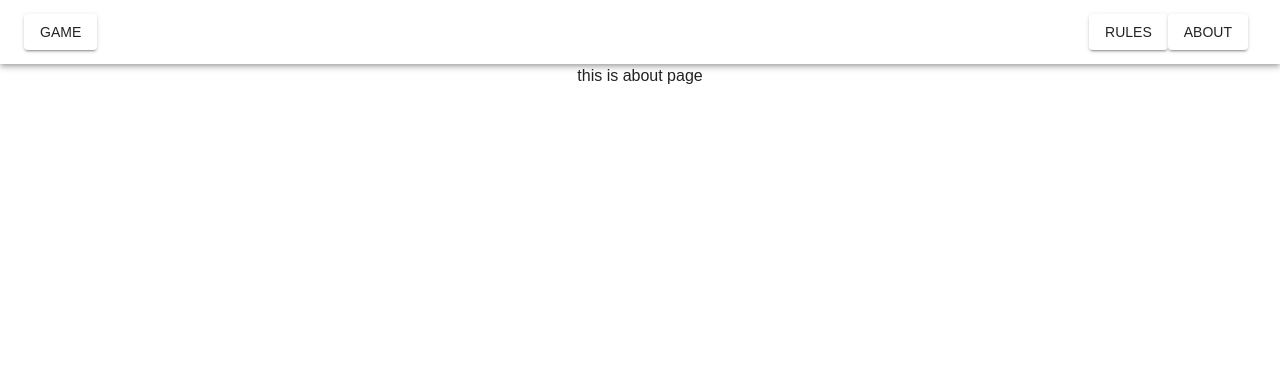
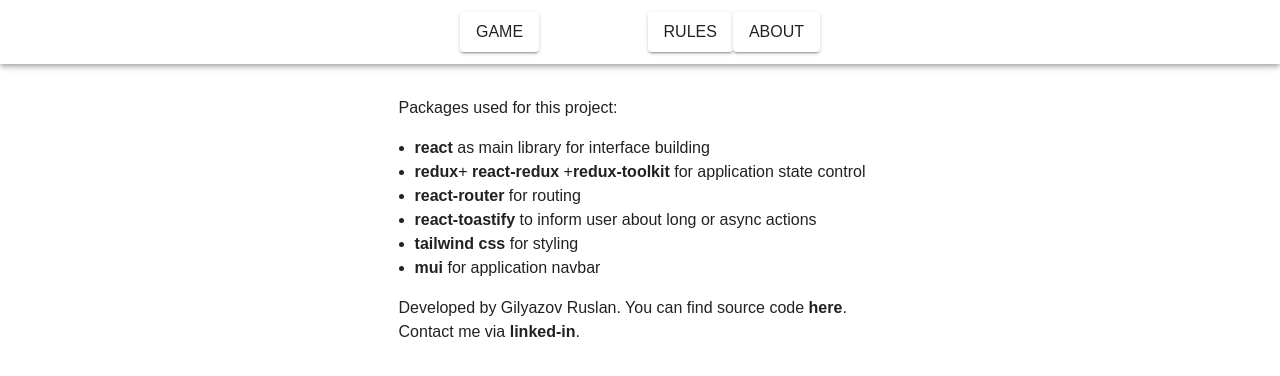
Before and after one commit to RGilyazov/numbers_puzzle, a React (Create React App) app: page /numbers_puzzle/about in a window 1280 px wide. Shown: the top 376 px of the page. Built offline with nearby package versions, Linux system fonts and the light colour scheme.

Commit message:
about and rules content

```diff
--- a/src/app/App.js
+++ b/src/app/App.js
@@ -16,7 +16,12 @@ import { BrowserRouter, Routes, Route } from "react-router-dom";
 const theme = createTheme({
   typography: {
     fontFamily: ["Arial", "sans-serif"].join(","),
-    fontSize: isMobile ? 40 : 14,
+    button: {
+      fontSize: isMobile ? "5vmin" : "1rem",
+    },
+    body1: {
+      fontSize: isMobile ? "5vmin" : "1rem",
+    },
   },
   palette: {
     primary: { main: "#FFFFFF" },
--- a/src/common/Navbar.jsx
+++ b/src/common/Navbar.jsx
@@ -1,6 +1,7 @@
 import { React, useState } from "react";
 import { useDispatch, useSelector } from "react-redux";
 import { useNavigate, useLocation } from "react-router-dom";
+import { isMobile } from "react-device-detect";
 
 import {
   AppBar,
@@ -42,7 +43,21 @@ function Navbar() {
   return (
     <AppBar position="static">
       <CssBaseline />
-      <Toolbar>
+      <Toolbar variant="regular">
+        <Box
+          component="div"
+          display="flex"
+          justifyContent="center"
+          alignItems="center"
+          sx={{ flexGrow: 1 }}
+        >
+          <Box
+            component="div"
+            display="flex"
+            justifyContent="center"
+            alignItems="center"
+            sx={{ width: isMobile ? "100%" : "22.5rem" }}
+          >
             <Button
               variant="contained"
               aria-controls="simple-menu"
@@ -53,7 +68,6 @@ function Navbar() {
             </Button>
             <Box
               component="div"
-          m={1}
               display="flex"
               justifyContent="flex-end"
               alignItems="center"
@@ -117,6 +131,8 @@ function Navbar() {
                 </MenuItem>
               </Menu>
             </Box>
+          </Box>
+        </Box>
       </Toolbar>
     </AppBar>
   );
--- a/src/features/about/About.jsx
+++ b/src/features/about/About.jsx
@@ -1,5 +1,101 @@
 import React from "react";
 
 export default function About() {
-  return <div>{"this is about page"}</div>;
+  return (
+    <div className="m-4 p-4">
+      <p>
+        Packages used for this project:
+        <ul className="list-disc m-4">
+          <li>
+            <a
+              className="no-underline hover:underline"
+              href="http://reactjs.org/"
+            >
+              <b>react</b>
+            </a>{" "}
+            as main library for interface building
+          </li>
+          <li>
+            <a
+              className="no-underline hover:underline"
+              href="http://redux.js.org/"
+            >
+              <b>redux</b>
+            </a>
+            +{" "}
+            <a
+              className="no-underline hover:underline"
+              href="http://react-redux.js.org/"
+            >
+              <b>react-redux</b>
+            </a>{" "}
+            +
+            <a
+              className="no-underline hover:underline"
+              href="http://redux-toolkit.js.org/"
+            >
+              <b>redux-toolkit</b>
+            </a>{" "}
+            for application state control
+          </li>
+          <li>
+            <a
+              className="no-underline hover:underline"
+              href="https://reactrouter.com/"
+            >
+              {" "}
+              <b> react-router</b>
+            </a>{" "}
+            for routing
+          </li>
+          <li>
+            <a
+              className="no-underline hover:underline"
+              href="https://www.npmjs.com/package/react-toastify"
+            >
+              <b>react-toastify</b>
+            </a>{" "}
+            to inform user about long or async actions
+          </li>
+          <li>
+            <a
+              className="no-underline hover:underline"
+              href="https://tailwindcss.com/"
+            >
+              <b>tailwind css</b>{" "}
+            </a>
+            for styling
+          </li>
+          <li>
+            <a className="no-underline hover:underline" href="https://mui.com/">
+              <b>mui</b>
+            </a>{" "}
+            for application navbar
+          </li>
+        </ul>
+      </p>
+
+      <p>
+        Developed by Gilyazov Ruslan. You can find source code{" "}
+        <a
+          className="no-underline hover:underline"
+          href="https://github.com/bbOracul/numbers_puzzle"
+        >
+          <b>here</b>
+        </a>
+        .{" "}
+      </p>
+      <p>
+        {" "}
+        Contact me via{" "}
+        <a
+          className="no-underline hover:underline"
+          href="https://www.linkedin.com/in/ruslangilyazov/"
+        >
+          <b>linked-in</b>
+        </a>
+        .
+      </p>
+    </div>
+  );
 }
--- a/src/features/puzzleGame/puzzleGameSlice.js
+++ b/src/features/puzzleGame/puzzleGameSlice.js
@@ -49,6 +49,7 @@ export const puzzleGameSlice = createSlice({
     },
     loadGame(state, action) {
       Object.assign(state, action.payload);
+      state.topRow = utils.calculateTopRow(state.rows, state.displayStart);
       action.success = true;
     },
     newGame(state, action) {
--- a/src/features/rules/Rules.jsx
+++ b/src/features/rules/Rules.jsx
@@ -1,5 +1,35 @@
 import React from "react";
+import { isMobile } from "react-device-detect";
 
 export default function Rules() {
-  return <div>{"this is rules page"}</div>;
+  return (
+    <div
+      className="m-4 p-4 text-justify"
+      style={{ "max-width": isMobile ? "100%" : "30rem" }}
+    >
+      <p>
+        &nbsp;&nbsp;&nbsp;&nbsp;The goal of the game is to remove all blocks
+        from the field.{" "}
+      </p>
+      <p>
+        &nbsp;&nbsp;&nbsp;&nbsp;Only neighboring blocks with equal values or
+        with values which sum is equal to 10 can be removed. Blocks in the same
+        row or in the same column considered neighboring if there are no other
+        blocks between them. Blocks that are located one by one from left to
+        right and from top to bottom also considered neighboring (see fig.1).
+      </p>
+      <p>
+        &nbsp;&nbsp;&nbsp;&nbsp;When there are no blocks to remove all remaining
+        blocks are rewrited one by one to the end of the field.
+      </p>
+      <figure className="flex flex-col items-center w-full">
+        <p>
+          <img src="images/RulsesImage.png" />
+        </p>
+        <figcaption className="text-center text-lg">
+          fig.1 neighboring blocks
+        </figcaption>
+      </figure>
+    </div>
+  );
 }
```
Also changed, not shown: public/images/RulsesImage.png (added). Lines whose indentation alone changed are shown as unchanged.
